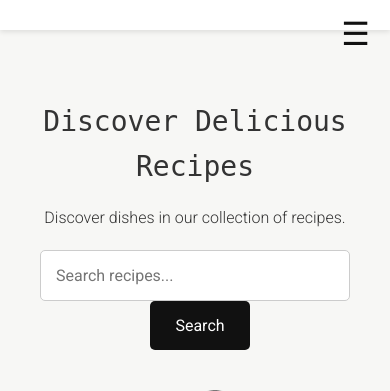
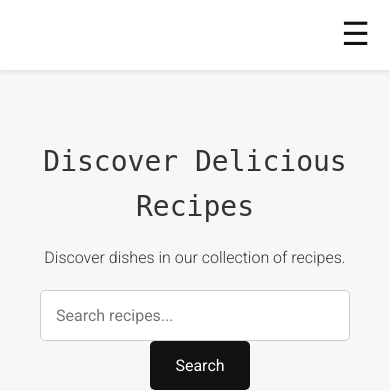
Before and after one commit to suhaani-g/idm232-sg3836, a PHP site: page / in a window 390 px wide. Shown: the top 391 px of the page. Run offline with PHP 8.4, Linux system fonts and the light colour scheme; data comes from the database, SQL or seed files in the repository; some web fonts are replaced.

Commit message:
Nav update

```diff
--- a/css/nav.css
+++ b/css/nav.css
@@ -1,7 +1,7 @@
 /* Navigation Bar Styles */
 nav {
     background-color: #fff;
-    padding: 15px 0;
+    padding: 35px;
     position: sticky;
     top: 0;
     z-index: 1000;
@@ -107,4 +107,5 @@ nav ul li a:hover {
     #nav-menu.show ~ .close-menu {
         display: block;
     }
+
 }
--- a/css/styles.css
+++ b/css/styles.css
@@ -289,7 +289,7 @@ footer {
     }
 
     nav {
-        padding: 15px 35px;
+        padding: 35px;
     }
 
 }
```
